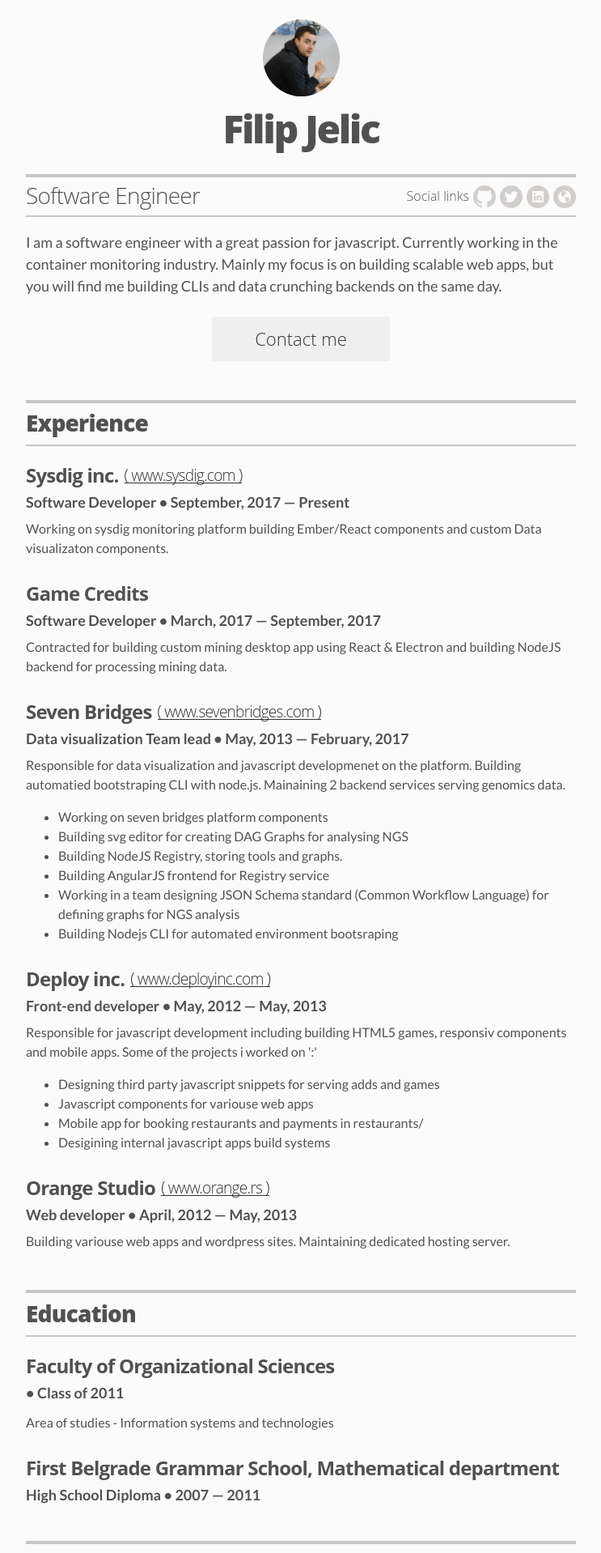
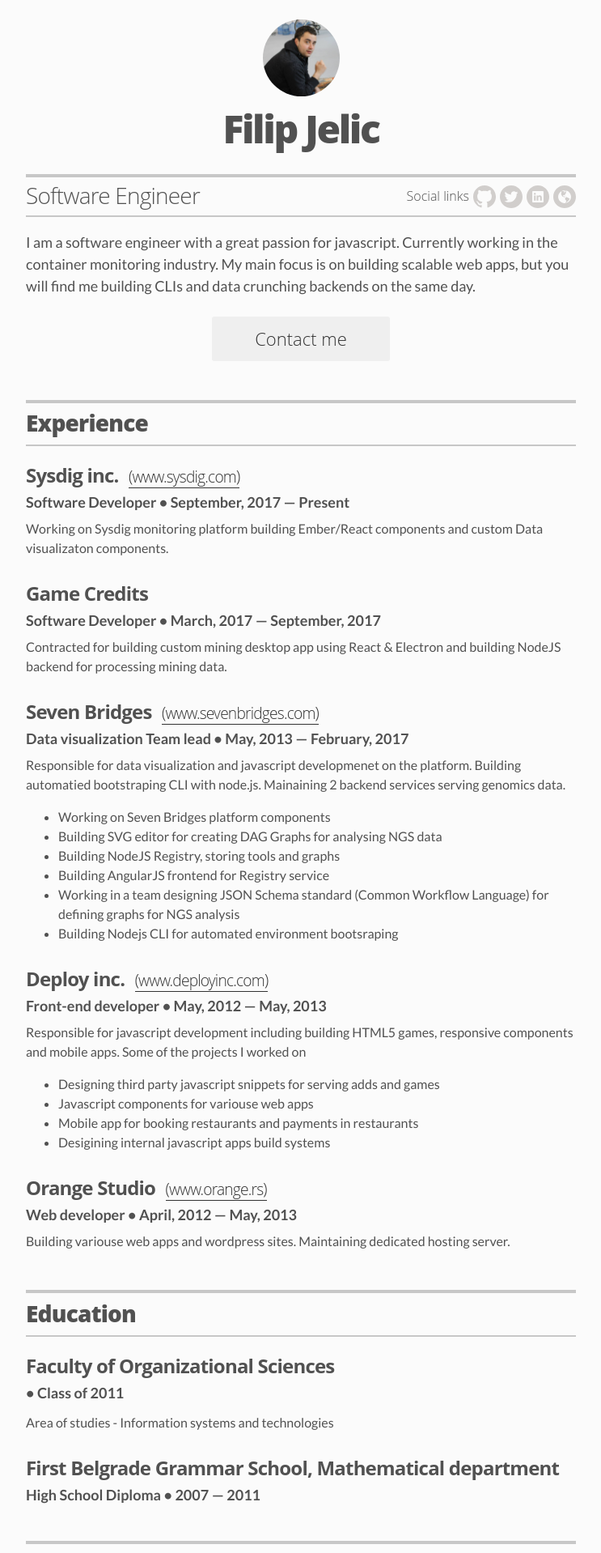
Before and after one commit to flipio/flipio.github.io, a Jekyll site: the page built from resume.html, in a window 1280 px wide. Shown: the top 1918 px of the page at 81% size, without its empty margins (268-1011 px from the left). Built offline with Jekyll 4.4.1, drawn with Linux system fonts in a browser that asks for light colours; some of the changed text lies outside the part shown.

Commit message:
small resume updates

```diff
--- a/_config.yml
+++ b/_config.yml
@@ -52,7 +52,7 @@
 resume_header_contact_info:     "Belgrade • +381600918818 • jelic.filip@gmail.com"
 display_header_contact_info:    "false"
 
-resume_header_intro: "<p>I am a software engineer with a great passion for javascript. Currently working in the container monitoring industry. Mainly my focus is on building scalable web apps, but you will find me building CLIs and data crunching backends on the same day.</p>"
+resume_header_intro: "<p>I am a software engineer with a great passion for javascript. Currently working in the container monitoring industry. My main focus is on building scalable web apps, but you will find me building CLIs and data crunching backends on the same day.</p>"
 
 # use "yes" to display the email contact button,
 # "no" to display an "I'm not looking for work" message,
--- a/_data/experience.yml
+++ b/_data/experience.yml
@@ -5,7 +5,7 @@
     url: https://sysdig.com
   position: Software Developer
   duration: September, 2017 &mdash; Present
-  summary: Working on sysdig monitoring platform building Ember/React components and custom Data visualizaton components.
+  summary: Working on Sysdig monitoring platform building Ember/React components and custom Data visualizaton components.
 
 - company: Game Credits
   position: Software Developer
@@ -19,7 +19,7 @@
     name: www.sevenbridges.com
   position: Data visualization Team lead
   duration: May, 2013 &mdash; February, 2017
-  summary: Responsible for data visualization and javascript developmenet on the platform. Building automatied bootstraping CLI with node.js. Mainaining 2 backend services serving genomics data. 	<ul class="resume-item-list"><li>Working on seven bridges platform components</li><li>Building svg editor for creating DAG Graphs for analysing NGS</li><li>Building NodeJS Registry, storing tools and graphs.</li><li>Building AngularJS frontend for Registry service</li><li>Working in a team designing JSON Schema standard (Common Workflow Language) for defining graphs for NGS analysis</li><li>Building Nodejs CLI for automated environment bootsraping</li></ul>
+  summary: Responsible for data visualization and javascript developmenet on the platform. Building automatied bootstraping CLI with node.js. Mainaining 2 backend services serving genomics data. 	<ul class="resume-item-list"><li>Working on Seven Bridges platform components</li><li>Building SVG editor for creating DAG Graphs for analysing NGS data</li><li>Building NodeJS Registry, storing tools and graphs</li><li>Building AngularJS frontend for Registry service</li><li>Working in a team designing JSON Schema standard (Common Workflow Language) for defining graphs for NGS analysis</li><li>Building Nodejs CLI for automated environment bootsraping</li></ul>
 
 
 # Deployinc
@@ -29,7 +29,7 @@
     name: www.deployinc.com
   position: Front-end developer
   duration:  May, 2012 &mdash; May, 2013
-  summary: Responsible for javascript development including building HTML5 games, responsiv components and mobile apps. Some of the projects i worked on ':'	  <ul class="resume-item-list"><li>Designing third party javascript snippets for serving adds and games</li><li>Javascript components for variouse web apps</li><li>Mobile app for booking restaurants and payments in restaurants/</li><li>Desigining internal javascript apps build systems</li></ul>
+  summary: Responsible for javascript development including building HTML5 games, responsive components and mobile apps. Some of the projects I worked on  <ul class="resume-item-list"><li>Designing third party javascript snippets for serving adds and games</li><li>Javascript components for variouse web apps</li><li>Mobile app for booking restaurants and payments in restaurants</li><li>Desigining internal javascript apps build systems</li></ul>
 
 
 # Orange Studio
--- a/_data/skills.yml
+++ b/_data/skills.yml
@@ -4,7 +4,7 @@
   description: <ul class="resume-item-list"><li>Typescript / ES6/7</li><li>React</li><li>Redux / Reselect / Redux Saga / Redux action creators</li><li>RxJS</li><li>Raphael</li><li>PhaserJS</li><li>D3.js</li><li>Canvas - SigmaJS</li><li>Vue.js</li><li>Angular</li><li>Backbone / Marionette</li><li>Ember</li></ul>
 
 - skill: Node.js
-  description: <ul class="resume-item-list"><li>Commander</li><li>Express.js</li><li>Winston</li><li>Knex</li><li>Bookshelf/Objection</li></ul>
+  description: <ul class="resume-item-list"><li>Commander</li><li>Express.js</li><li>Winston</li><li>Knex</li><li>Bookshelf / Objection</li></ul>
 
 - skill: Frontend
   description: <ul class="resume-item-list"><li>HTML5</li><li>CSS3</li></ul>
@@ -19,4 +19,4 @@
   description: <ul class="resume-item-list"><li>Git</li><li>SVN</li></ul>
 
 - skill: Other
-  description: <ul class="resume-item-list"><li>JIRA</li><li>Trello</li></ul>
+  description: <ul class="resume-item-list"><li>JIRA / Confluence</li><li>Trello</li></ul>
--- a/_layouts/resume.html
+++ b/_layouts/resume.html
@@ -58,7 +58,7 @@
 
         {% for job in site.data.experience %}
         <div class="resume-item" itemscope itemprop="worksFor" itemtype="http://schema.org/Organization">
-          <h3 class="resume-item-title" itemprop="name"><span>{{ job.company }}</span> {% if job.website %}  <a target="_blank" href="{{ job.website.url }}">( {{ job.website.name }} )</a> {% endif %}</h3>
+          <h3 class="resume-item-title" itemprop="name"><span>{{ job.company }} {% if job.website %}  <a target="_blank" href="{{ job.website.url }}">({{ job.website.name }})</a> {% endif %} </span> </h3>
           <h4 class="resume-item-details" itemprop="description">{{ job.position }} &bull; {{ job.duration }}</h4>
           <p class="resume-item-copy">{{ job.summary }}</p>
         </div><!-- end of resume-item -->
--- a/assets/css/main.css
+++ b/assets/css/main.css
@@ -1219,6 +1219,9 @@
   -webkit-align-items: center;
       -ms-flex-align: center;
           align-items: center;
+  -webkit-flex-wrap: nowrap;
+      -ms-flex-wrap: nowrap;
+          flex-wrap: nowrap;
 }
 
 .resume-page .content-section .resume-item-title a {
--- a/assets/sass/parts/_resume-page.scss
+++ b/assets/sass/parts/_resume-page.scss
@@ -287,6 +287,7 @@
       line-height: 1;
       display: flex;
       align-items: center;
+      flex-wrap: nowrap;
 
       a {
         font-weight: 200;
```
